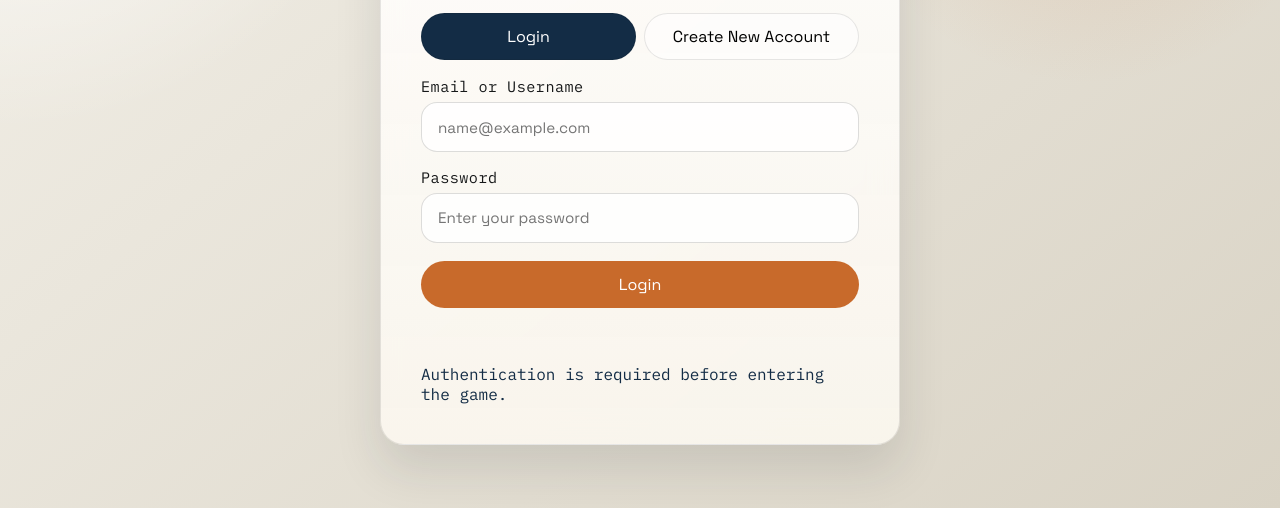
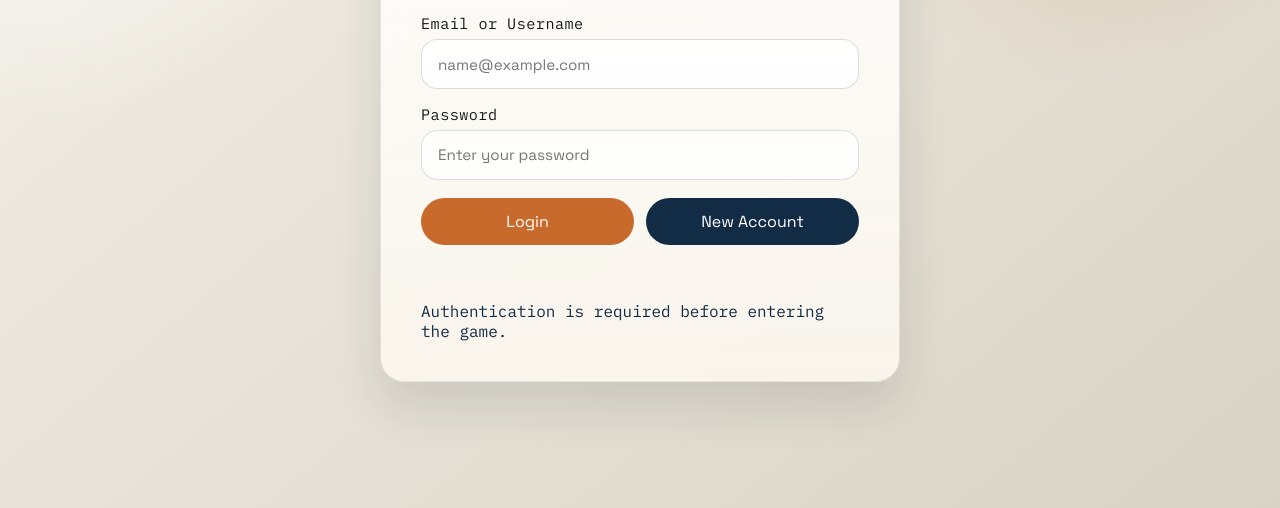
Before and after one commit to txdoan-cpu/Topics-in-AI-Project, a plain HTML site: page Project Code/client/index.html in a window 1280 px wide. Shown: the part 292-800 px from the top of the page. Drawn offline with Linux system fonts and the light colour scheme.

Commit message:
Update: Login page

```diff
--- a/Project Code/client/css/styles.css
+++ b/Project Code/client/css/styles.css
@@ -190,30 +190,6 @@ button, input, select { font: inherit; }
   color: var(--muted);
 }
 
-.auth-toggle {
-  display: grid;
-  grid-template-columns: 1fr 1fr;
-  gap: 0.5rem;
-}
-
-.auth-toggle-button {
-  border: 1px solid var(--line);
-  border-radius: 999px;
-  background: rgba(255, 255, 255, 0.5);
-  padding: 0.75rem 1rem;
-  cursor: pointer;
-  transition: background 0.2s ease, color 0.2s ease, transform 0.2s ease;
-}
-
-.auth-toggle-button.is-active {
-  background: var(--secondary);
-  color: #fff;
-}
-
-.auth-toggle-button:hover {
-  transform: translateY(-1px);
-}
-
 .auth-form {
   display: grid;
   gap: 0.9rem;
@@ -249,6 +225,22 @@ button, input, select { font: inherit; }
 .auth-submit {
   width: 100%;
   margin-top: 0.25rem;
+}
+
+.auth-action-row {
+  display: grid;
+  grid-template-columns: 1fr 1fr;
+  gap: 0.75rem;
+  align-items: center;
+}
+
+.auth-action-row .auth-submit,
+.auth-action-row .auth-switch {
+  margin-top: 0.25rem;
+}
+
+.auth-switch {
+  width: 100%;
 }
 
 .auth-feedback {
--- a/Project Code/client/index.html
+++ b/Project Code/client/index.html
@@ -19,11 +19,6 @@
           <p class="auth-panel-copy">A simple, secure entry point to the game. Sign in to continue.</p>
         </div>
 
-        <div class="auth-toggle" role="tablist" aria-label="Account options">
-          <button type="button" class="auth-toggle-button is-active" data-auth-mode="login" aria-pressed="true">Login</button>
-          <button type="button" class="auth-toggle-button" data-auth-mode="register" aria-pressed="false">Create New Account</button>
-        </div>
-
         <form class="auth-form" id="login-form" novalidate>
           <label class="form-field">
             <span>Email or Username</span>
@@ -33,7 +28,10 @@
             <span>Password</span>
             <input type="password" name="password" autocomplete="current-password" placeholder="Enter your password" required>
           </label>
-          <button class="button primary auth-submit" type="submit">Login</button>
+          <div class="auth-action-row">
+            <button class="button primary auth-submit" type="submit">Login</button>
+            <button class="button secondary auth-switch" type="button" data-auth-mode="register">New Account</button>
+          </div>
         </form>
 
         <form class="auth-form is-hidden" id="register-form" novalidate>
@@ -51,6 +49,7 @@
           </label>
           <p class="password-hint">Password must be at least 8 characters long and include at least one special character.</p>
           <button class="button primary auth-submit" type="submit">Create Account</button>
+          <button class="button secondary auth-switch" type="button" data-auth-mode="login">Back To Login</button>
         </form>
 
         <p class="auth-feedback" id="auth-feedback" role="status" aria-live="polite"></p>
--- a/Project Code/client/js/main.js
+++ b/Project Code/client/js/main.js
@@ -82,9 +82,9 @@ async function validateExistingSession() {
 function bindAuthPanel() {
   const loginForm = document.getElementById("login-form");
   const registerForm = document.getElementById("register-form");
-  const toggleButtons = document.querySelectorAll("[data-auth-mode]");
+  const modeButtons = document.querySelectorAll("[data-auth-mode]");
 
-  if (!loginForm || !registerForm || toggleButtons.length === 0) {
+  if (!loginForm || !registerForm || modeButtons.length === 0) {
     return;
   }
 
@@ -92,17 +92,10 @@ function bindAuthPanel() {
     const loginActive = mode === "login";
     loginForm.classList.toggle("is-hidden", !loginActive);
     registerForm.classList.toggle("is-hidden", loginActive);
-
-    toggleButtons.forEach((button) => {
-      const active = button.dataset.authMode === mode;
-      button.classList.toggle("is-active", active);
-      button.setAttribute("aria-pressed", String(active));
-    });
-
     setAuthFeedback("");
   }
 
-  toggleButtons.forEach((button) => {
+  modeButtons.forEach((button) => {
     button.addEventListener("click", () => setMode(button.dataset.authMode));
   });
 
```
